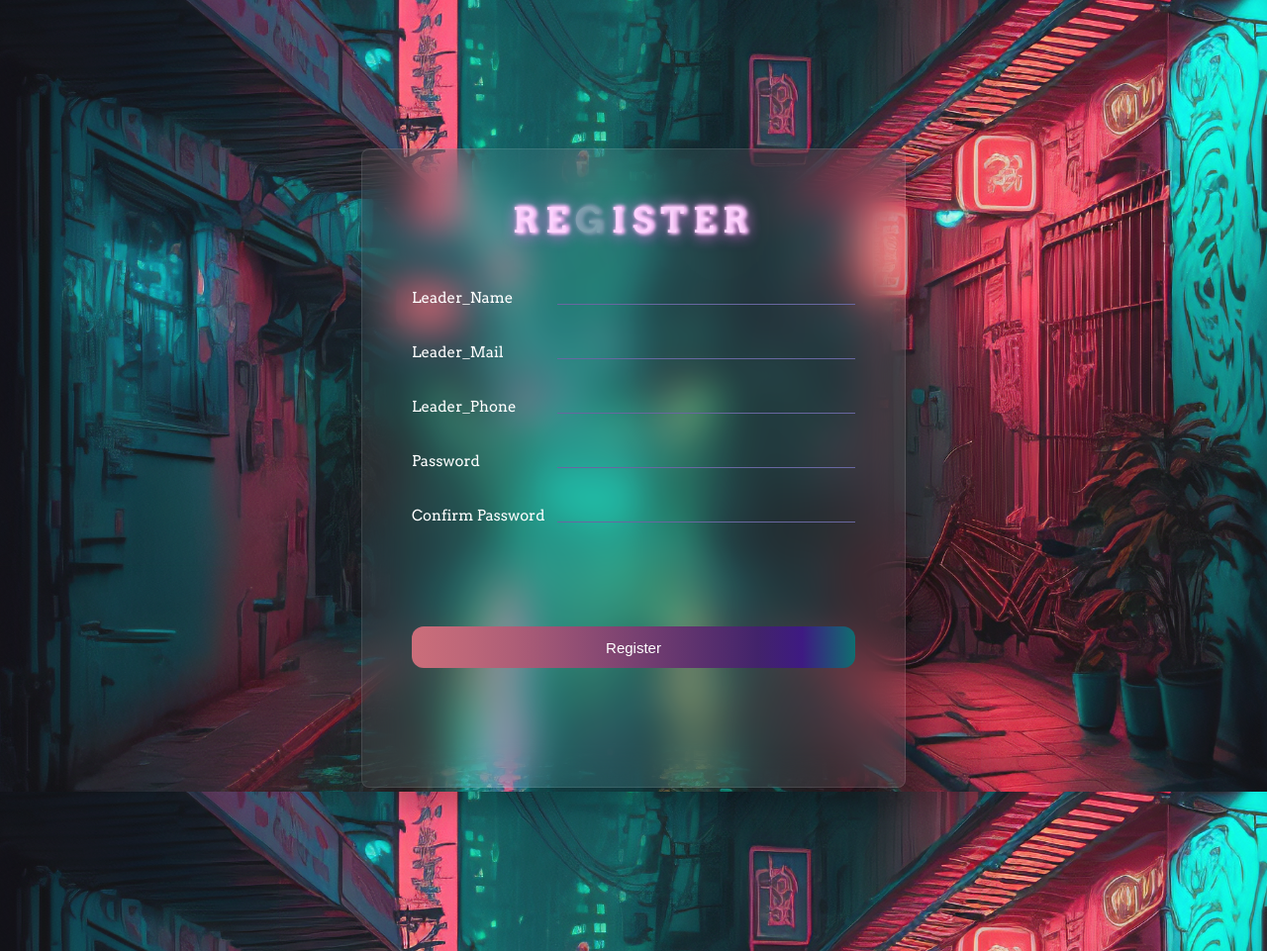
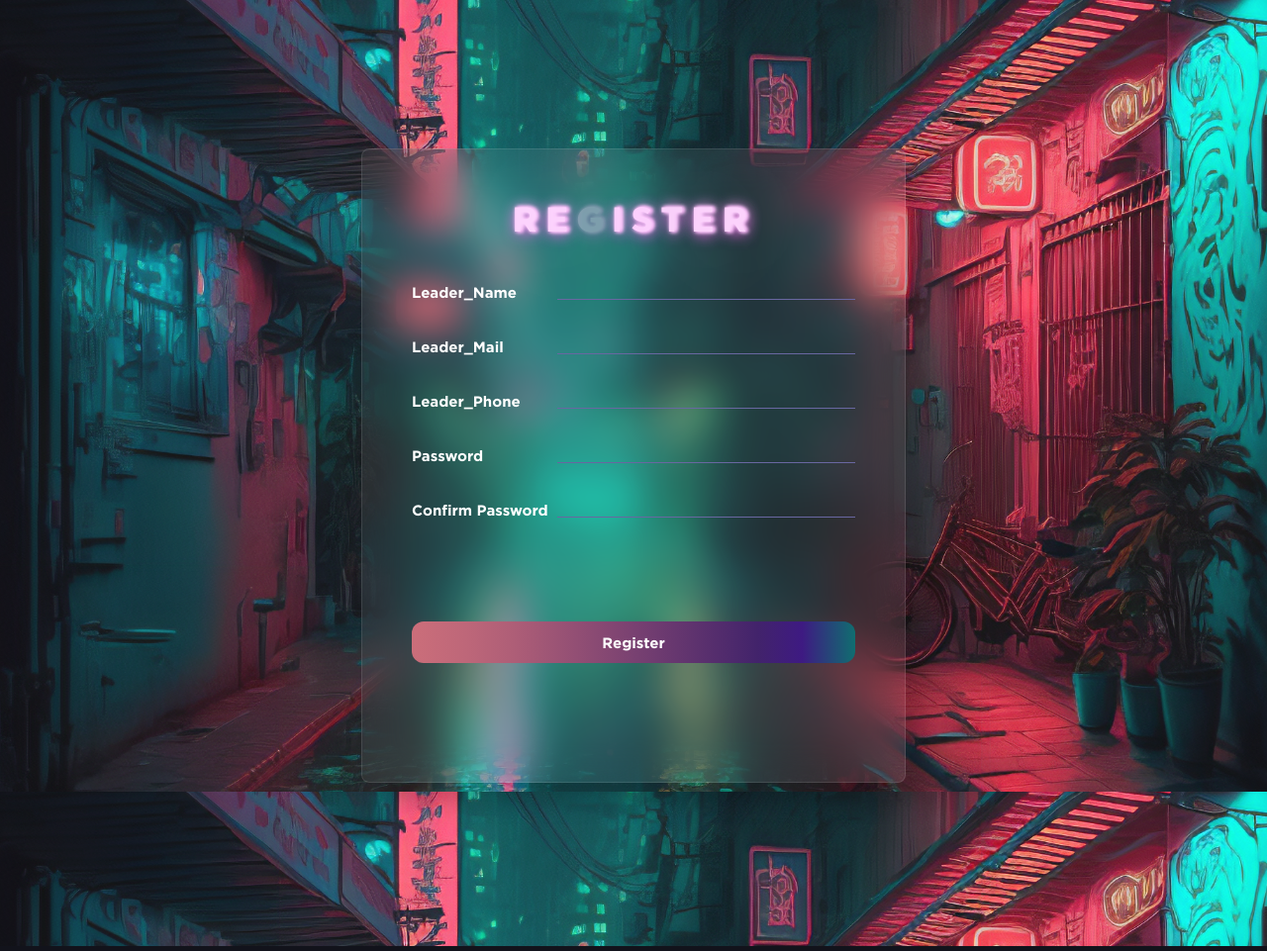
Before and after one commit to Parag003/Website_Form, a Django app: template templates/better2.html in a window 1280 px wide. Shown: the whole page at 99% size. Run offline with Django 4.2, Linux system fonts and the light colour scheme; the template is opened without the code that fills it, so the values that code supplies are empty; some libraries are stand-ins or nearby versions.

```diff
--- a/static/better2.css
+++ b/static/better2.css
@@ -1,5 +1,9 @@
 @import url('https://fonts.googleapis.com/css2?family=Arvo&display=swap');
 
+@font-face {
+  font-family: "gotham";
+  src: url("/static/Gotham-Bold.otf");
+}
    * {
     -webkit-box-sizing:border-box;
     -moz-box-sizing:border-box;
@@ -7,6 +11,7 @@
     -webkit-user-select: none; /* Safari */
     -ms-user-select: none; /* IE 10 and IE 11 */
     user-select: none; /* Standard syntax */
+    font-family:"gotham";
    }
 
    body {
```
Also changed, not shown: requirements.txt (added, +8 -0 lines), db.sqlite3.
